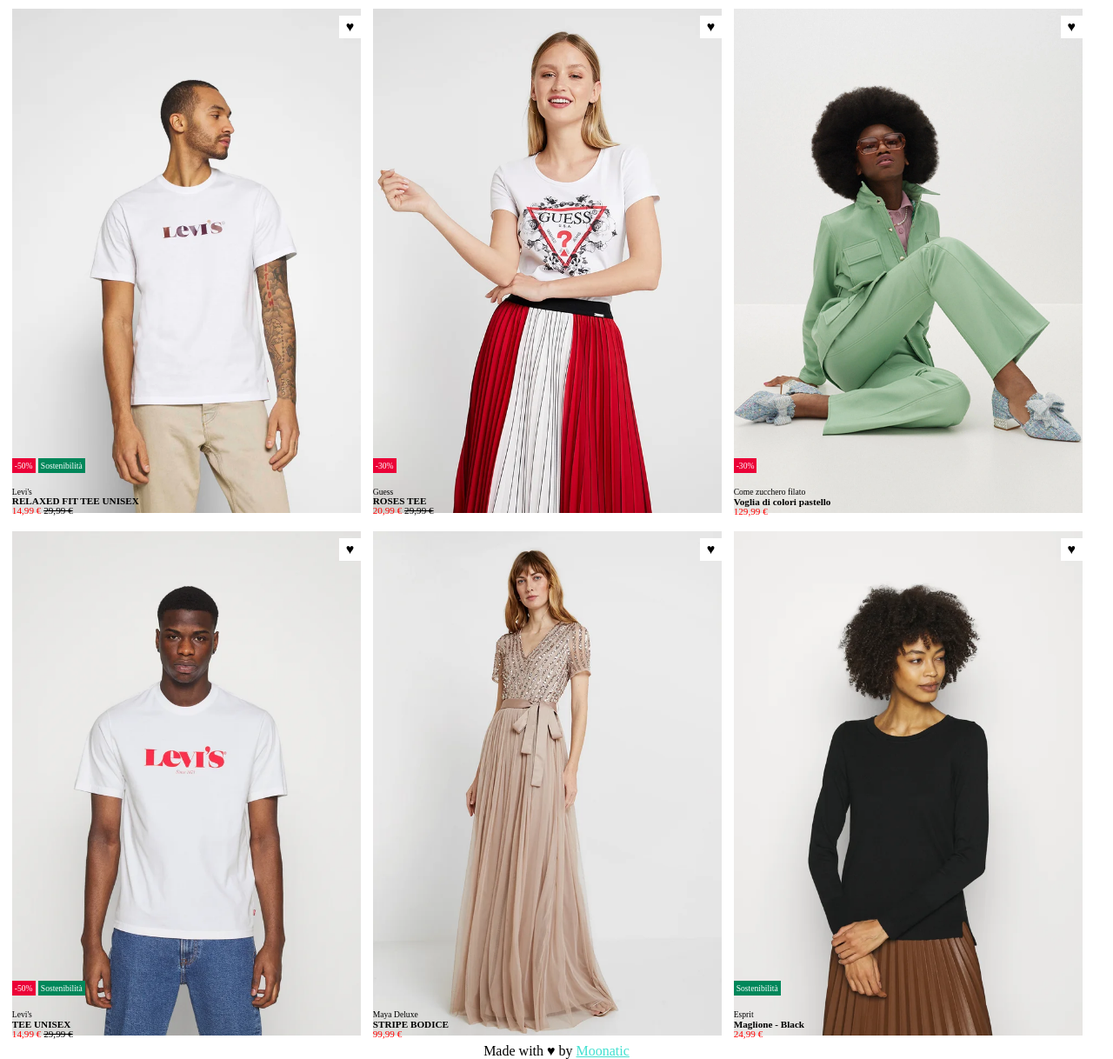
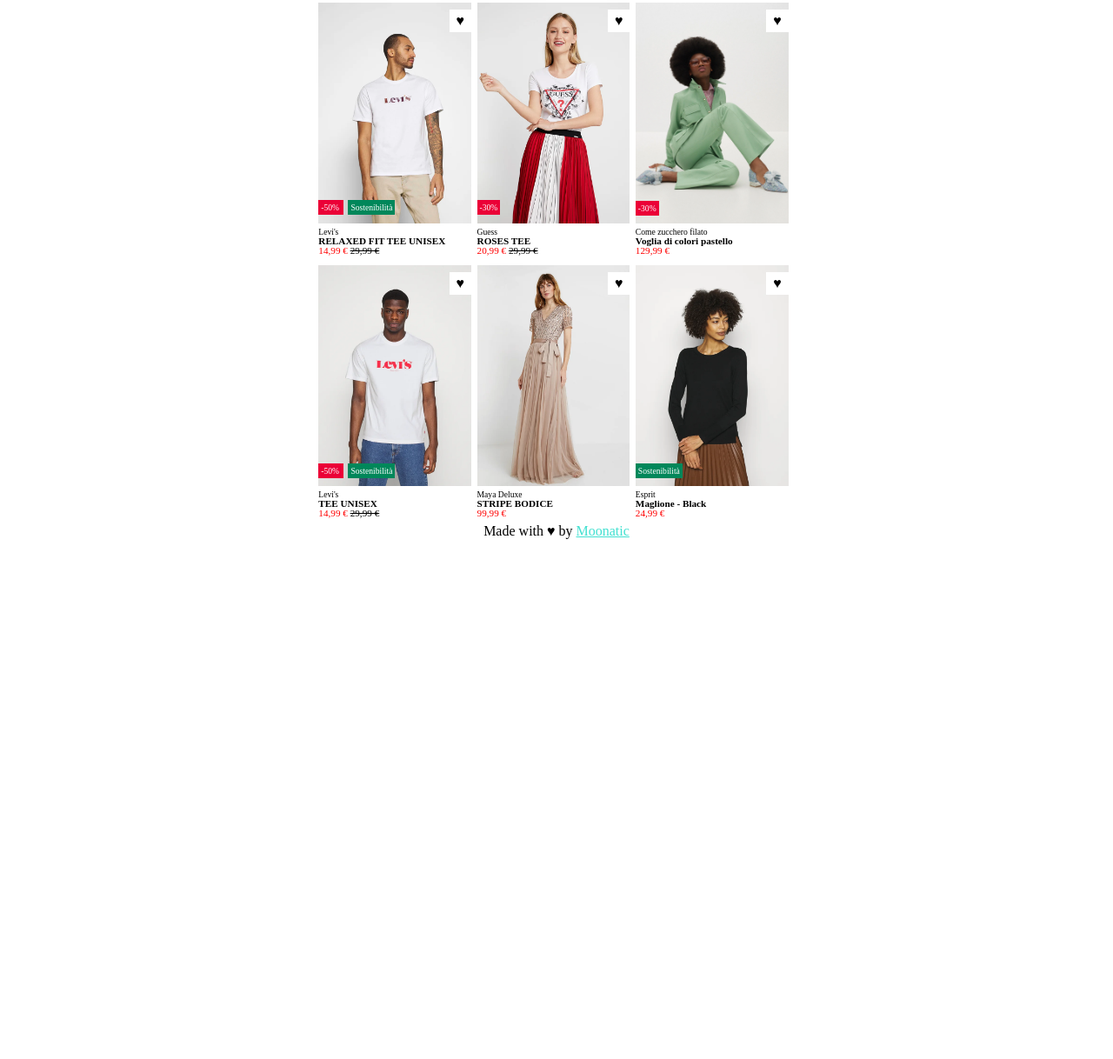
Before and after one commit to Moonatic89/htmlcss-shop, a plain HTML site: page index.html in a window 1280 px wide. Shown: the part 28-1246 px from the top of the page at 87% size. After the commit the page ends 800 px from the top, so only its background shows below. Drawn offline with Linux system fonts and the light colour scheme.

Commit message:
Layout/Wildcard Finished (onclick images missing)

```diff
--- a/css/style.css
+++ b/css/style.css
@@ -16,11 +16,7 @@
 
 /* #region Debug */
 
-.debug .main_container {
-    width: 575px;
-    height: 600px;
-    background: chartreuse;
-}
+.main_container {}
 
 .debug .wildcard {
     background: teal;
@@ -31,6 +27,7 @@
 /* #region Main */
 
 .main_container {
+    width: 575px;
     margin: auto;
     margin-top: 2%;
     padding: 0 1%;
@@ -57,8 +54,8 @@
 /* #region Wildcard Text */
 
 .text_section {
-    position: absolute;
-    bottom: 0px;
+    /* position: absolute; */
+    /* bottom: 0px; */
 }
 
 .brand, .type, .price {
@@ -95,27 +92,27 @@
 
 /* #region Wildcard Tags */
 
+.tags_pair {
+    position: absolute;
+    bottom: 50px;
+    float: left;
+    display: block;
+    color: white;
+    font-size: .6rem;
+}
+
 .pricing, .sostenibility {
-    display: block;
-    float: left;
-    position: absolute;
-    color: white;
-    bottom: 50px;
-    font-size: .6rem;
     padding: 3px;
 }
 
 .pricing {
     background: #eb0037;
+    margin-right: 5px;
 }
 
 .sostenibility {
     background: #00875a;
     left: 30px;
-}
-
-#single_tag {
-    left: 0px;
 }
 
 .follow {
--- a/index.html
+++ b/index.html
@@ -32,6 +32,8 @@
 
                     <div class="tags_section">
 
+                        <div class="tags_pair">
+
                             <item class="pricing">
                                 <span>-50%</span>
                             </item>
@@ -39,6 +41,8 @@
                             <item class="sostenibility">
                                 <span>Sostenibilità</span>
                             </item>
+
+                        </div>
 
                         <item class="follow">
                             <span>&hearts;</span>
@@ -62,11 +66,11 @@
                     </div>
 
                     <div class="tags_section">
-
+                        <div class="tags_pair">
                             <item class="pricing">
                                 <span>-30%</span>
                             </item>
-
+                        </div>
                         <item class="follow">
                             <span>&hearts;</span>
                         </item>
@@ -89,9 +93,12 @@
 
                     <div class="tags_section">
 
+                        <div class="tags_pair">
+
                             <item class="pricing">
                                 <span>-30%</span>
                             </item>
+                        </div>
 
                         <item class="follow">
                             <span>&hearts;</span>
@@ -116,6 +123,8 @@
 
                     <div class="tags_section">
 
+                        <div class="tags_pair">
+
                             <item class="pricing">
                                 <span>-50%</span>
                             </item>
@@ -123,7 +132,7 @@
                             <item class="sostenibility">
                                 <span>Sostenibilità</span>
                             </item>
-
+                        </div>
                         <item class="follow">
                             <span>&hearts;</span>
                         </item>
@@ -166,10 +175,12 @@
 
                     <div class="tags_section">
 
-                        <item id="single_tag" class="sostenibility">
+                        <div class="tags_pair">
+
+                            <item class="sostenibility">
                                 <span>Sostenibilità</span>
                             </item>
-
+                        </div>
                         <item class="follow">
                             <span>&hearts;</span>
                         </item>
@@ -184,7 +195,8 @@
 
         <footer class="site_footer">
             <span>Made with &hearts; by <a class="signature"
-                    href="https://github.com/Moonatic89">Moonatic</a> </span>
+                    href="https://github.com/Moonatic89">Moonatic</a>
+            </span>
         </footer>
 
     </body>
```
Lines whose indentation alone changed are shown as unchanged.
